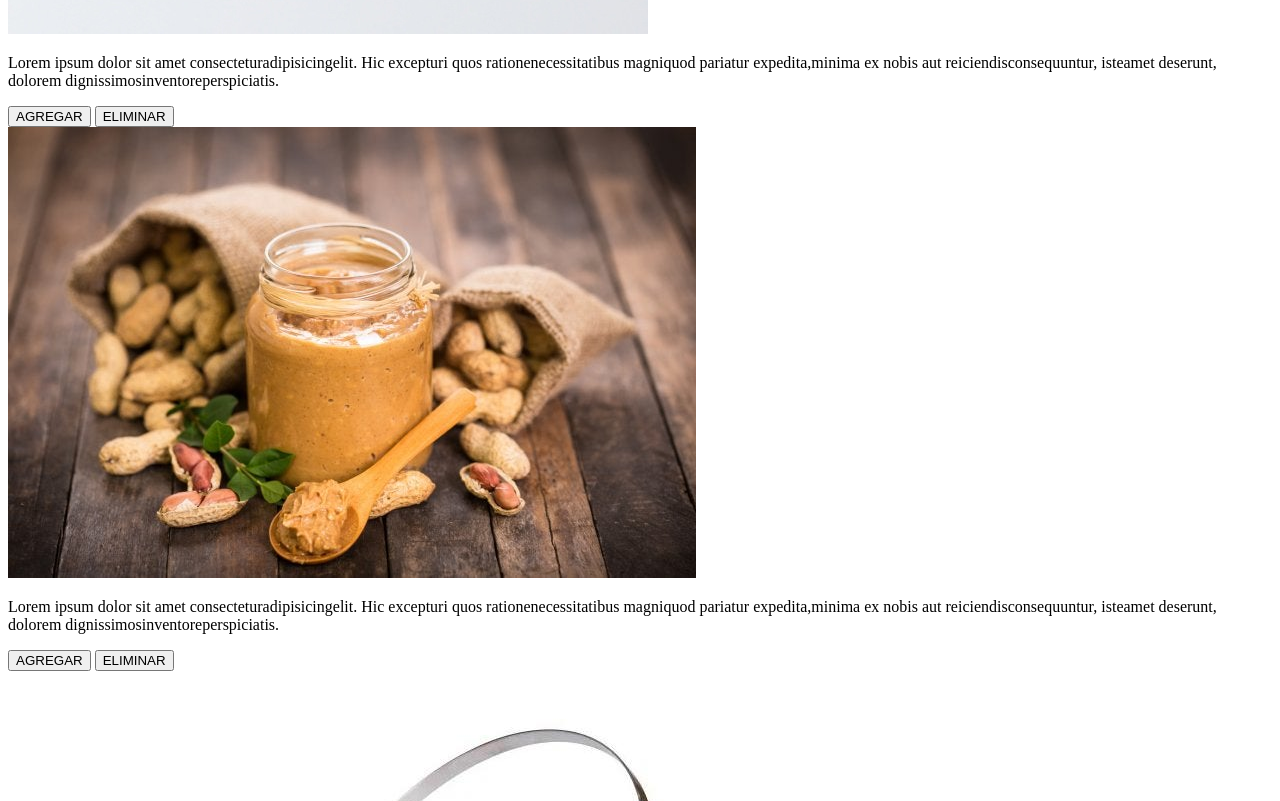
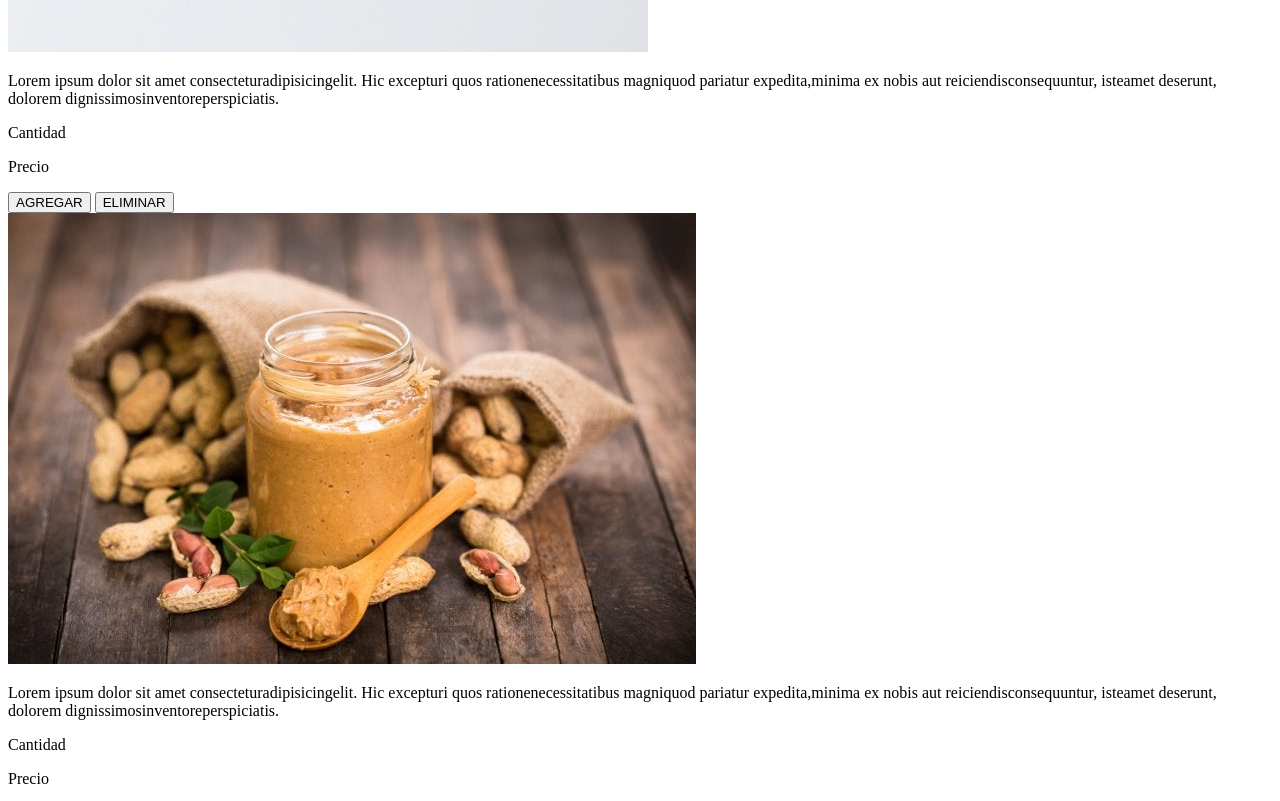
Before and after one commit to DanielZamPa/LAB-Interactuando-con-componentes-HTML, a plain HTML site: page carritoCompras.html in a window 1280 px wide. Shown: the part 1418-2219 px from the top of the page. Drawn offline with Linux system fonts and the light colour scheme.

Commit message:
Mejoras organización archivos html

```diff
--- a/carritoCompras.html
+++ b/carritoCompras.html
@@ -13,12 +13,15 @@
             <img src="./assets/cart-svgrepo-com.svg"alt="Carrito_Compras">
         </span>
     </div>
+    <hr>
     <div class="product_card">
         <span class="img" id="producto">
             <img src="./assets/productos-novedosos-para-vender-2023-sandalias.jpg"alt="">
         </span><br>
         <span class="descripcion" id="des_producto">
             <p>Lorem ipsum dolor sit amet consecteturadipisicingelit. Hic excepturi quos rationenecessitatibus magniquod pariatur expedita,minima ex nobis aut reiciendisconsequuntur, isteamet deserunt, dolorem dignissimosinventoreperspiciatis.</p>
+            <p class="carateristica">Cantidad <span class="num" id="Cantidad_Prod1"></span></p>
+            <p class="carateristica">Precio <span class="num" id="Precio_Prod1"></span></p>
             <button class="boton"type="button"id="agre_product">AGREGAR</button>
             <button class="boton"type="button"id="quitar_producto">ELIMINAR</button>
         </span>
@@ -29,6 +32,8 @@
         </span><br>
         <span class="descripcion" id="des_producto">
             <p>Lorem ipsum dolor sit amet consecteturadipisicingelit. Hic excepturi quos rationenecessitatibus magniquod pariatur expedita,minima ex nobis aut reiciendisconsequuntur, isteamet deserunt, dolorem dignissimosinventoreperspiciatis.</p>
+            <p class="carateristica">Cantidad <span class="num" id="Cantidad_Prod2"></span></p>
+            <p class="carateristica">Precio <span class="num" id="Precio_Prod2"></span></p>
             <button class="boton"type="button"id="agre_product">AGREGAR</button>
             <button class="boton"type="button"id="quitar_producto">ELIMINAR</button>
         </span>
@@ -39,10 +44,14 @@
         </span><br>
         <span class="descripcion" id="des_producto">
             <p>Lorem ipsum dolor sit amet consecteturadipisicingelit. Hic excepturi quos rationenecessitatibus magniquod pariatur expedita,minima ex nobis aut reiciendisconsequuntur, isteamet deserunt, dolorem dignissimosinventoreperspiciatis.</p>
+            <p class="carateristica">Cantidad <span class="num" id="Cantidad_Prod3"></span></p>
+            <p class="carateristica">Precio <span class="num" id="Precio_Prod3"></span></p>
             <button class="boton"type="button"id="agre_product">AGREGAR</button>
             <button class="boton"type="button"id="quitar_producto">ELIMINAR</button>
         </span>
     </div>
+    <hr>
+    <h2 class="total">Total <span class="num" id="total"></span></h2>
 </div>
 <script src="./script.js"></script>
 </body>
```
